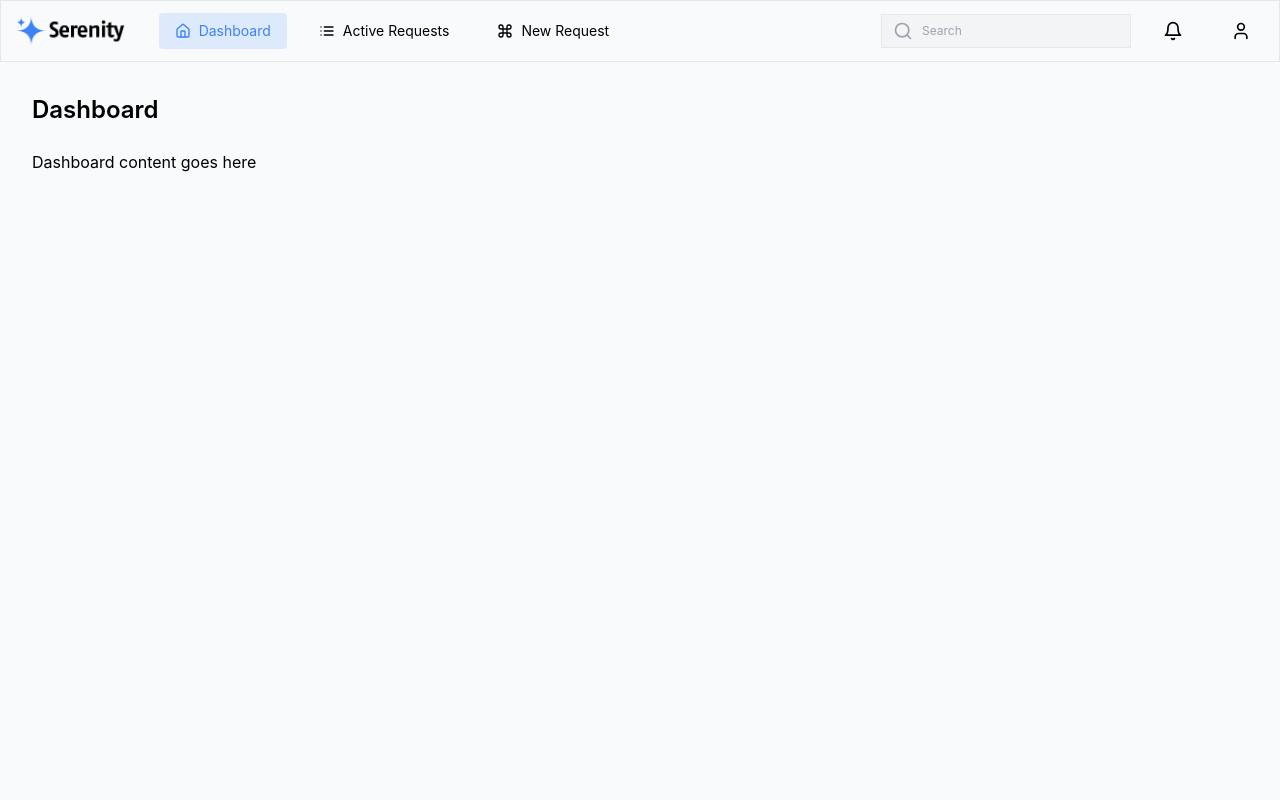
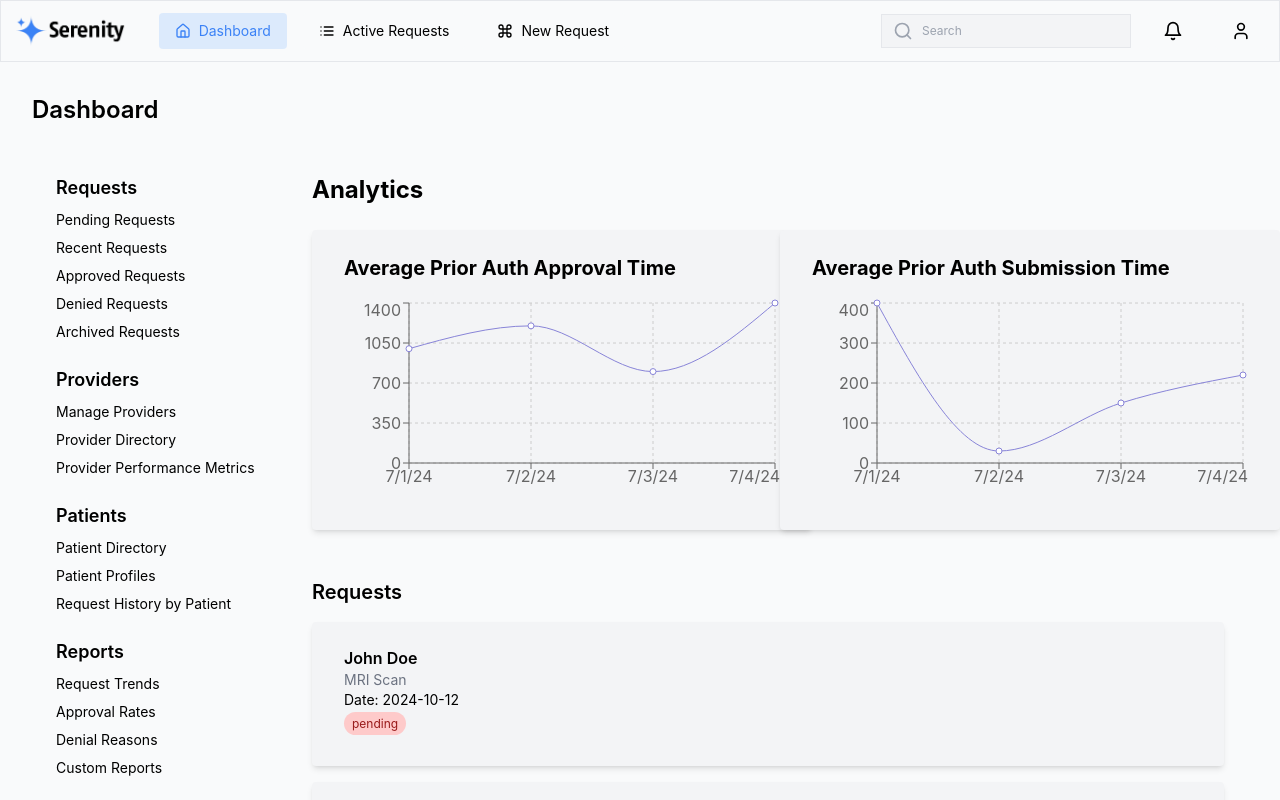
Before and after one commit to airjlee/serenity, a React (Create React App) app in the folder frontend/: page / in a window 1280 px wide. Built offline with nearby package versions, Linux system fonts and the light colour scheme; the HTML template or start-up script is replaced by a standard one.

Commit message:
updated dashboard page

```diff
--- a/frontend/package.json
+++ b/frontend/package.json
@@ -25,6 +25,7 @@
     "react-dom": "^18.3.1",
     "react-hook-form": "^7.53.0",
     "react-scripts": "5.0.1",
+    "recharts": "^2.13.0",
     "tailwindcss": "^3.4.13",
     "tailwindcss-animate": "^1.0.7",
     "typescript": "^4.9.5",
--- a/frontend/src/App.tsx
+++ b/frontend/src/App.tsx
@@ -1,5 +1,6 @@
 import React, { useState, useEffect } from 'react';
 import { AlertCircle, Check, Loader2, FileText, Settings, List, Home, Bell, Search, User, X, Command, ArrowLeft, Save } from 'lucide-react';
+import { LineChart, Line, XAxis, YAxis, CartesianGrid, Tooltip, ResponsiveContainer } from 'recharts';
 import logo from './serenity-logo.png';
 
 const Alert = ({ children }: { children: React.ReactNode }) => <div className="bg-gray-700 border-l-4 border-blue-500 text-blue-300 p-4" role="alert">{children}</div>;
@@ -10,7 +11,8 @@ const Card = ({ children, onClick, className }: { children: React.ReactNode; onC
   <div className={`bg-gray-100 shadow-md rounded px-8 pt-6 pb-8 mb-4 ${className || ''}`} onClick={onClick}>
     {children}
   </div>
-);const CardHeader = ({ children }: { children: React.ReactNode }) => <div className="mb-4">{children}</div>;
+);
+const CardHeader = ({ children }: { children: React.ReactNode }) => <div className="mb-4">{children}</div>;
 const CardTitle = ({ children }: { children: React.ReactNode }) => <h2 className="text-xl font-bold text-black">{children}</h2>;
 const CardDescription = ({ children }: { children: React.ReactNode }) => <p className="text-gray-400">{children}</p>;
 const CardContent = ({ children }: { children: React.ReactNode }) => <div>{children}</div>;
@@ -412,6 +414,147 @@ const getDotColor = (status: string) => {
 
 const capitalizeFirstLetter = (string: string) => {
   return string.charAt(0).toUpperCase() + string.slice(1);
+};
+
+const mockApprovalData = [
+  { date: '7/1/24', value: 1000 },
+  { date: '7/2/24', value: 1200 },
+  { date: '7/3/24', value: 800 },
+  { date: '7/4/24', value: 1400 },
+];
+
+const mockSubmissionData = [
+  { date: '7/1/24', value: 400 },
+  { date: '7/2/24', value: 30 },
+  { date: '7/3/24', value: 150 },
+  { date: '7/4/24', value: 220 },
+];
+
+const ChartCard = ({ title, data }) => (
+  <Card className="w-[500px]">
+    <CardHeader>
+      <CardTitle className="text-sm font-medium">{title}</CardTitle>
+    </CardHeader>
+    <CardContent>
+      <ResponsiveContainer width="100%" height={200}>
+        <LineChart data={data}>
+          <CartesianGrid strokeDasharray="3 3" />
+          <XAxis dataKey="date" />
+          <YAxis />
+          <Tooltip />
+          <Line type="monotone" dataKey="value" stroke="#8884d8" />
+        </LineChart>
+      </ResponsiveContainer>
+    </CardContent>
+  </Card>
+);
+
+const RequestCard = ({ patient, service, date, status }) => (
+  <Card className="w-full mb-4">
+    <CardContent className="flex justify-between items-center p-4">
+      <div>
+        <h3 className="font-semibold">{patient}</h3>
+        <p className="text-sm text-gray-500">{service}</p>
+        <p className="text-sm">Date: {date}</p>
+      </div>
+      <span className={`px-2 py-1 rounded-full text-xs ${
+        status === 'Pending' ? 'bg-yellow-200 text-yellow-800' :
+        status === 'Approved' ? 'bg-green-200 text-green-800' :
+        'bg-red-200 text-red-800'
+      }`}>
+        {status}
+      </span>
+    </CardContent>
+  </Card>
+);
+
+
+const LeftMenu = () => (
+  <div className="w-64 bg-[#f9fafb] p-6">
+    <div className="space-y-6">
+      <div>
+        <h2 className="text-lg font-semibold mb-2">Requests</h2>
+        <ul className="space-y-2 text-sm">
+          {['Pending Requests', 'Recent Requests', 'Approved Requests', 'Denied Requests', 'Archived Requests'].map((item) => (
+            <li key={item} className="hover:bg-gray-100 cursor-pointer">
+              {item}
+            </li>
+          ))}
+        </ul>
+      </div>
+
+      <div>
+        <h2 className="text-lg font-semibold mb-2">Providers</h2>
+        <ul className="space-y-2 text-sm">
+          {['Manage Providers', 'Provider Directory', 'Provider Performance Metrics'].map((item) => (
+            <li key={item} className="hover:bg-gray-100 cursor-pointer">
+              {item}
+            </li>
+          ))}
+        </ul>
+      </div>
+
+      <div>
+        <h2 className="text-lg font-semibold mb-2">Patients</h2>
+        <ul className="space-y-2 text-sm">
+          {['Patient Directory', 'Patient Profiles', 'Request History by Patient'].map((item) => (
+            <li key={item} className="hover:bg-gray-100 cursor-pointer">
+              {item}
+            </li>
+          ))}
+        </ul>
+      </div>
+
+      <div>
+        <h2 className="text-lg font-semibold mb-2">Reports</h2>
+        <ul className="space-y-2 text-sm">
+          {['Request Trends', 'Approval Rates', 'Denial Reasons', 'Custom Reports'].map((item) => (
+            <li key={item} className="hover:bg-gray-100 cursor-pointer">
+              {item}
+            </li>
+          ))}
+        </ul>
+      </div>
+
+      <div>
+        <h2 className="text-lg font-semibold mb-2">Settings</h2>
+        <ul className="space-y-2 text-sm">
+          {['User Preferences', 'Notification Settings', 'Account', 'Sign Out'].map((item) => (
+            <li key={item} className="hover:bg-gray-100 cursor-pointer">
+              {item}
+            </li>
+          ))}
+        </ul>
+      </div>
+    </div>
+  </div>
+);
+
+
+
+const Dashboard = ({ requests }) => {
+  return (
+    <div className="flex">
+      <LeftMenu />
+      <div className="flex-1 p-6">
+        <h1 className="text-2xl font-bold mb-6">Analytics</h1>
+        <div className="grid grid-cols-1 md:grid-cols-2 gap-6 mb-8">
+          <ChartCard title="Average Prior Auth Approval Time" data={mockApprovalData} />
+          <ChartCard title="Average Prior Auth Submission Time" data={mockSubmissionData} />
+        </div>
+        <h2 className="text-xl font-semibold mb-4">Requests</h2>
+        {requests.slice(0, 2).map((request) => (
+          <RequestCard
+            key={request.id}
+            patient={request.patient}
+            service={request.service}
+            date={request.date}
+            status={request.status}
+          />
+        ))}
+      </div>
+    </div>
+  );
 };
 
 const ActiveRequests: React.FC<{ requests: AuthRequest[], onSelectRequest: (id: string) => void }> = ({ requests, onSelectRequest }) => {
@@ -826,7 +969,7 @@ const PriorAuthRequestApp: React.FC = () => {
   const renderContent = () => {
     switch (activeTab) {
       case 'dashboard':
-        return <div className="text-black">Dashboard content goes here</div>;
+        return <Dashboard requests={requests} />;
       case 'new-request':
         return <PriorAuthForm />;
       case 'active-requests':
```
Also changed, not shown: 1 other file (tests, documents, lock files or other folders).
